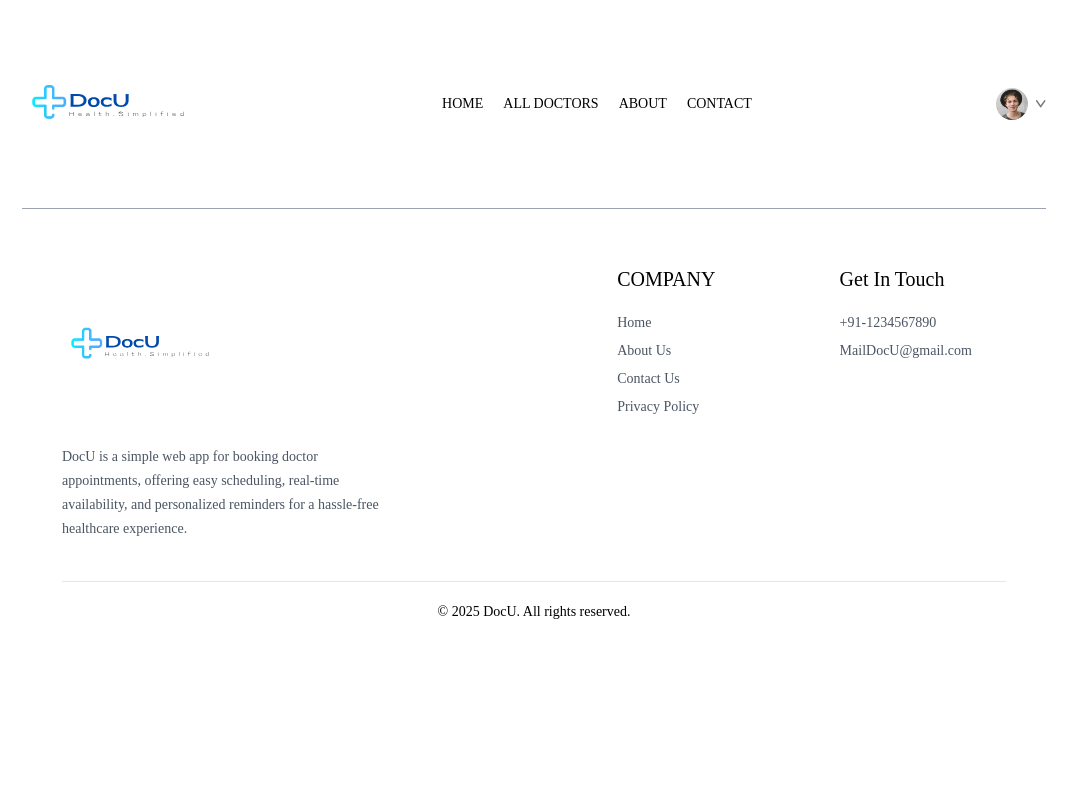
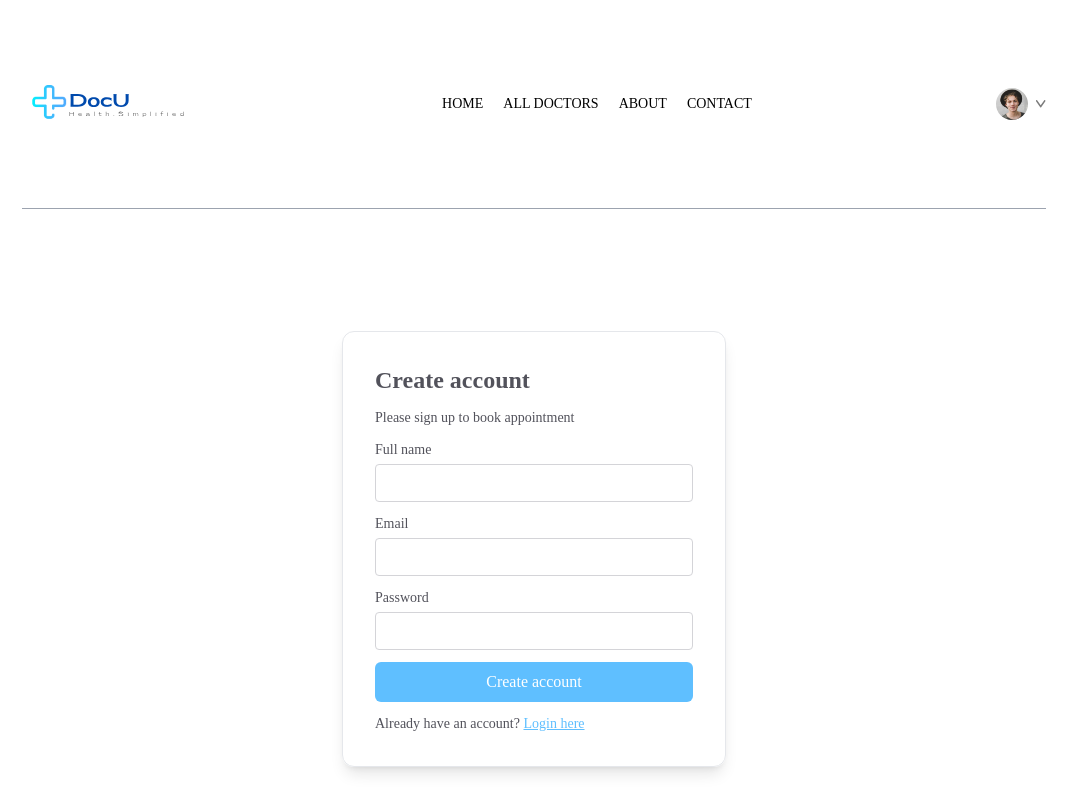
Before and after one commit to amanraj1105/DocU, a React (Vite) app in the folder frontend/: page /login in a window 1280 px wide. Shown: the top 800 px of the page, without its empty margins (106-1182 px from the left). Built offline with nearby package versions, Linux system fonts and the light colour scheme.

Commit message:
Login page

```diff
--- a/frontend/src/pages/Login.jsx
+++ b/frontend/src/pages/Login.jsx
@@ -1,10 +1,50 @@
-import React from 'react'
+import React, { useState } from 'react'
 
 const Login = () => {
+
+  const [state, setState] = useState('Sign Up')
+
+  const [email, setEmail] = useState('')
+  const [password, setPassword] = useState('')
+  const [name, setName] = useState('')
+
+  const onSubmitHandler = async (event) => {
+    event.preventDefault()
+  }
   return (
-    <div>
+    <form className='min-h-[80vh] flex items-center'>
 
-    </div>
+      <div className='flex flex-col gap-3 m-auto items-start p-8 min-w-[340px] sm:min-w-96 border rounded-xl text-zinc-600 text-sm shadow-lg'>
+        <p className='text-2xl font-semibold'>{state === 'Sign Up' ? "Create account" : "Login"}</p>
+        <p>Please {state === 'Sign Up' ? "sign up" : "Log in"} to book appointment</p>
+
+        {
+          state === "Sign Up" && <div className='w-full'>
+            <p>Full name</p>
+            <input className='border border-zinc-300 rounded w-full p-2 mt-1' type="text" onChange={(e) => setName(e.target.value)} value={name} required />
+          </div>
+        }
+
+        <div className='w-full'>
+          <p>Email</p>
+          <input className='border border-zinc-300 rounded w-full p-2 mt-1' type="email" onChange={(e) => setEmail(e.target.value)} value={email} required />
+        </div>
+
+        <div className='w-full'>
+          <p>Password</p>
+          <input className='border border-zinc-300 rounded w-full p-2 mt-1' type="password" onChange={(e) => setPassword(e.target.value)} value={password} required />
+        </div>
+
+        <button className='bg-primary text-white w-full py-2 rounded-md text-base'>{state === 'Sign Up' ? "Create account" : "Login"}</button>
+
+        {
+          state === "Sign Up"
+            ? <p>Already have an account? <span onClick={() => setState('Login')} className='text-primary underline cursor-pointer'>Login here</span></p>
+            : <p>Create a new account? <span onClick={() => setState('Sign Up')} className='text-primary underline cursor-pointer'>click here</span></p>
+        }
+      </div>
+
+    </form>
   )
 }
 
```
